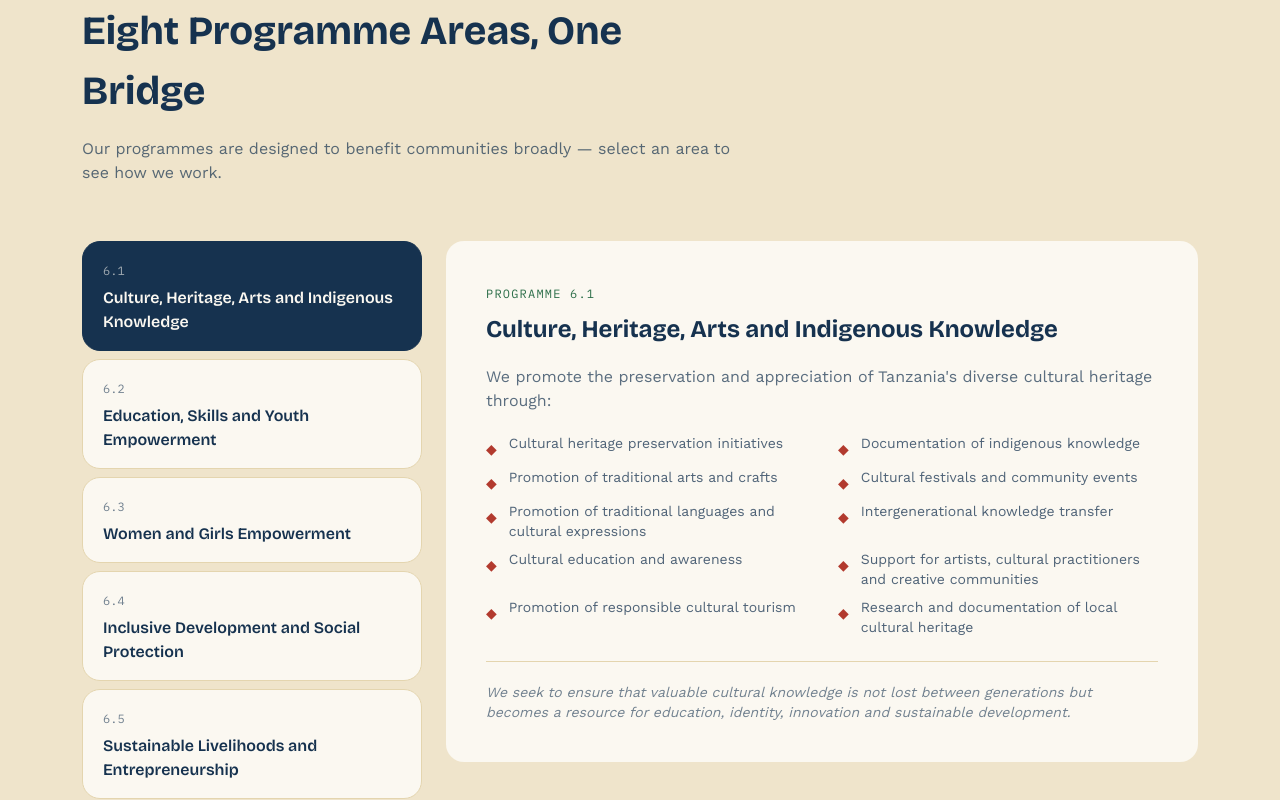
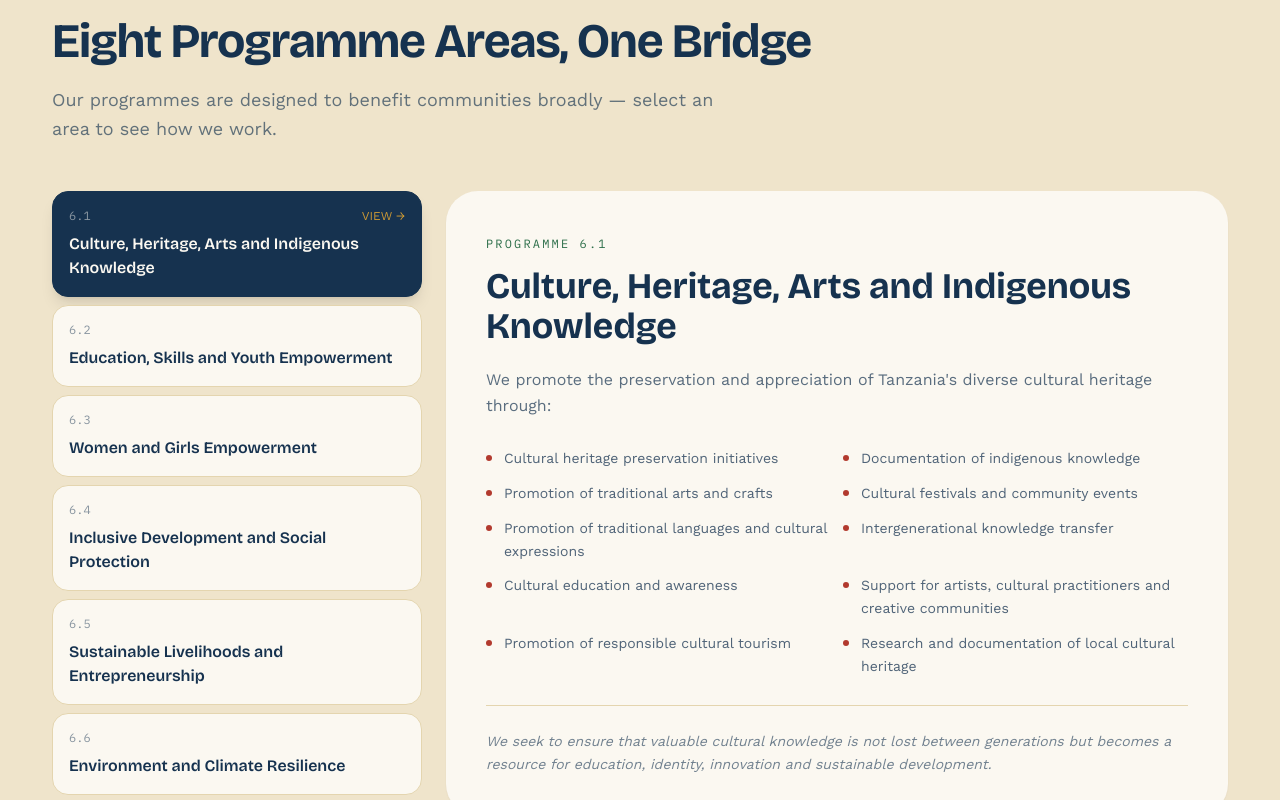
Before and after one commit to WilsonUrassa/darajalautamaduni, a Next.js app: page / in a window 1280 px wide. Shown: the part 5320-6120 px from the top of the page. Built offline with nearby package versions, Linux system fonts and the light colour scheme; no server answers; the database is empty.

Commit message:
Modernize programme areas section while preserving all Daraja content

```diff
--- a/components/Programmes.tsx
+++ b/components/Programmes.tsx
@@ -4,214 +4,46 @@ import { useState } from "react";
 import Reveal from "./Reveal";
 
 const AREAS = [
-  {
-    code: "6.1",
-    title: "Culture, Heritage, Arts and Indigenous Knowledge",
-    intro:
-      "We promote the preservation and appreciation of Tanzania's diverse cultural heritage through:",
-    items: [
-      "Cultural heritage preservation initiatives",
-      "Documentation of indigenous knowledge",
-      "Promotion of traditional arts and crafts",
-      "Cultural festivals and community events",
-      "Promotion of traditional languages and cultural expressions",
-      "Intergenerational knowledge transfer",
-      "Cultural education and awareness",
-      "Support for artists, cultural practitioners and creative communities",
-      "Promotion of responsible cultural tourism",
-      "Research and documentation of local cultural heritage",
-    ],
-    outro:
-      "We seek to ensure that valuable cultural knowledge is not lost between generations but becomes a resource for education, identity, innovation and sustainable development.",
-  },
-  {
-    code: "6.2",
-    title: "Education, Skills and Youth Empowerment",
-    intro:
-      "We believe education and practical skills are essential pathways to dignity, employment and economic independence. Our interventions may include:",
-    items: [
-      "Skills development programmes",
-      "Entrepreneurship education",
-      "Leadership development",
-      "Career guidance and mentorship",
-      "Digital and creative skills",
-      "Vocational and practical training",
-      "Innovation and creativity programmes",
-      "Youth leadership and civic participation",
-      "Cultural education",
-      "Employability and life skills development",
-    ],
-    outro:
-      "Particular attention is given to young people who face barriers to education, employment and meaningful participation in society.",
-  },
-  {
-    code: "6.3",
-    title: "Women and Girls Empowerment",
-    intro:
-      "DARAJA LA UTAMADUNI ORGANIZATION seeks to strengthen the social and economic position of women and girls through:",
-    items: [
-      "Entrepreneurship and business skills",
-      "Vocational and livelihood skills",
-      "Leadership and confidence development",
-      "Financial literacy",
-      "Access to economic opportunities",
-      "Cultural and creative enterprises",
-      "Awareness of rights and social inclusion",
-      "Mentorship and community support",
-    ],
-    outro:
-      "We believe that empowering women contributes directly to stronger families, stronger communities and stronger economies.",
-  },
-  {
-    code: "6.4",
-    title: "Inclusive Development and Social Protection",
-    intro:
-      "We work toward a society in which vulnerable and marginalized people are not left behind. Our programmes may support:",
-    items: [
-      "Children",
-      "Youth",
-      "Women and girls",
-      "Persons with disabilities",
-      "Older persons",
-      "Economically disadvantaged households",
-      "Marginalized communities",
-      "Other groups experiencing social exclusion",
-    ],
-    outro:
-      "Our interventions promote participation, dignity, equal opportunity, access to information, skills development and community inclusion.",
-  },
-  {
-    code: "6.5",
-    title: "Sustainable Livelihoods and Entrepreneurship",
-    intro:
-      "We seek to transform knowledge and skills into sustainable economic opportunities. Our livelihood initiatives may include:",
-    items: [
-      "Entrepreneurship development",
-      "Small and micro-enterprise support",
-      "Skills training",
-      "Business development services",
-      "Creative and cultural enterprises",
-      "Community-based economic initiatives",
-      "Youth employment initiatives",
-      "Women-led enterprises",
-      "Market linkages",
-      "Mentorship and business coaching",
-    ],
-    outro:
-      "Our goal is to help communities move from vulnerability toward self-reliance, productivity and economic resilience.",
-  },
-  {
-    code: "6.6",
-    title: "Environment and Climate Resilience",
-    intro:
-      "Culture and environmental sustainability are closely connected. Indigenous communities possess valuable knowledge concerning natural resources, conservation and adaptation. DARAJA LA UTAMADUNI ORGANIZATION promotes:",
-    items: [
-      "Environmental awareness",
-      "Climate change education",
-      "Community conservation",
-      "Sustainable use of natural resources",
-      "Climate-resilient livelihoods",
-      "Tree planting and restoration initiatives",
-      "Waste management awareness",
-      "Community participation in environmental protection",
-      "Documentation and promotion of indigenous environmental knowledge",
-    ],
-  },
-  {
-    code: "6.7",
-    title: "Human Rights, Gender Equality and Social Justice",
-    intro: "We promote awareness and community action around:",
-    items: [
-      "Human rights",
-      "Gender equality",
-      "Social justice",
-      "Protection of vulnerable groups",
-      "Peace and social cohesion",
-      "Equality and non-discrimination",
-      "Civic participation",
-      "Good governance",
-      "Community accountability",
-    ],
-    outro:
-      "Our approach emphasizes education, dialogue, community participation and constructive partnerships.",
-  },
-  {
-    code: "6.8",
-    title: "Peace, Good Governance and Civic Participation",
-    intro:
-      "DARAJA LA UTAMADUNI ORGANIZATION recognizes culture as an important instrument for promoting peace, tolerance, unity and responsible citizenship. We support initiatives that encourage:",
-    items: [
-      "Peacebuilding",
-      "Community dialogue",
-      "Social cohesion",
-      "Civic awareness",
-      "Responsible citizenship",
-      "Good governance",
-      "Transparency and accountability",
-      "Youth participation",
-      "Community engagement in development processes",
-    ],
-  },
+  { code: "6.1", title: "Culture, Heritage, Arts and Indigenous Knowledge", intro: "We promote the preservation and appreciation of Tanzania's diverse cultural heritage through:", items: ["Cultural heritage preservation initiatives","Documentation of indigenous knowledge","Promotion of traditional arts and crafts","Cultural festivals and community events","Promotion of traditional languages and cultural expressions","Intergenerational knowledge transfer","Cultural education and awareness","Support for artists, cultural practitioners and creative communities","Promotion of responsible cultural tourism","Research and documentation of local cultural heritage"], outro: "We seek to ensure that valuable cultural knowledge is not lost between generations but becomes a resource for education, identity, innovation and sustainable development." },
+  { code: "6.2", title: "Education, Skills and Youth Empowerment", intro: "We believe education and practical skills are essential pathways to dignity, employment and economic independence. Our interventions may include:", items: ["Skills development programmes","Entrepreneurship education","Leadership development","Career guidance and mentorship","Digital and creative skills","Vocational and practical training","Innovation and creativity programmes","Youth leadership and civic participation","Cultural education","Employability and life skills development"], outro: "Particular attention is given to young people who face barriers to education, employment and meaningful participation in society." },
+  { code: "6.3", title: "Women and Girls Empowerment", intro: "DARAJA LA UTAMADUNI ORGANIZATION seeks to strengthen the social and economic position of women and girls through:", items: ["Entrepreneurship and business skills","Vocational and livelihood skills","Leadership and confidence development","Financial literacy","Access to economic opportunities","Cultural and creative enterprises","Awareness of rights and social inclusion","Mentorship and community support"], outro: "We believe that empowering women contributes directly to stronger families, stronger communities and stronger economies." },
+  { code: "6.4", title: "Inclusive Development and Social Protection", intro: "We work toward a society in which vulnerable and marginalized people are not left behind. Our programmes may support:", items: ["Children","Youth","Women and girls","Persons with disabilities","Older persons","Economically disadvantaged households","Marginalized communities","Other groups experiencing social exclusion"], outro: "Our interventions promote participation, dignity, equal opportunity, access to information, skills development and community inclusion." },
+  { code: "6.5", title: "Sustainable Livelihoods and Entrepreneurship", intro: "We seek to transform knowledge and skills into sustainable economic opportunities. Our livelihood initiatives may include:", items: ["Entrepreneurship development","Small and micro-enterprise support","Skills training","Business development services","Creative and cultural enterprises","Community-based economic initiatives","Youth employment initiatives","Women-led enterprises","Market linkages","Mentorship and business coaching"], outro: "Our goal is to help communities move from vulnerability toward self-reliance, productivity and economic resilience." },
+  { code: "6.6", title: "Environment and Climate Resilience", intro: "Culture and environmental sustainability are closely connected. Indigenous communities possess valuable knowledge concerning natural resources, conservation and adaptation. DARAJA LA UTAMADUNI ORGANIZATION promotes:", items: ["Environmental awareness","Climate change education","Community conservation","Sustainable use of natural resources","Climate-resilient livelihoods","Tree planting and restoration initiatives","Waste management awareness","Community participation in environmental protection","Documentation and promotion of indigenous environmental knowledge"] },
+  { code: "6.7", title: "Human Rights, Gender Equality and Social Justice", intro: "We promote awareness and community action around:", items: ["Human rights","Gender equality","Social justice","Protection of vulnerable groups","Peace and social cohesion","Equality and non-discrimination","Civic participation","Good governance","Community accountability"], outro: "Our approach emphasizes education, dialogue, community participation and constructive partnerships." },
+  { code: "6.8", title: "Peace, Good Governance and Civic Participation", intro: "DARAJA LA UTAMADUNI ORGANIZATION recognizes culture as an important instrument for promoting peace, tolerance, unity and responsible citizenship. We support initiatives that encourage:", items: ["Peacebuilding","Community dialogue","Social cohesion","Civic awareness","Responsible citizenship","Good governance","Transparency and accountability","Youth participation","Community engagement in development processes"] },
 ];
 
 export default function Programmes() {
-  const [openIndex, setOpenIndex] = useState<number>(0);
-
+  const [openIndex, setOpenIndex] = useState(0);
+  const current = AREAS[openIndex];
   return (
-    <section id="programmes" className="bg-sand py-24 md:py-28">
-      <div className="max-w-[1180px] mx-auto px-6 md:px-8">
-        <Reveal className="max-w-2xl mb-14">
+    <section id="programmes" className="bg-sand py-24 md:py-32">
+      <div className="mx-auto max-w-[1240px] px-6 md:px-8">
+        <Reveal className="mb-12 max-w-3xl">
           <span className="eyebrow">Our Key Programme Areas</span>
-          <h2 className="font-display font-bold text-[1.9rem] md:text-[2.5rem] mt-4">
-            Eight Programme Areas, One Bridge
-          </h2>
-          <p className="text-ink/70 mt-4">
-            Our programmes are designed to benefit communities broadly &mdash;
-            select an area to see how we work.
-          </p>
+          <h2 className="mt-4 font-display text-4xl font-bold tracking-tight md:text-5xl">Eight Programme Areas, One Bridge</h2>
+          <p className="mt-5 max-w-2xl text-lg leading-relaxed text-ink/65">Our programmes are designed to benefit communities broadly — select an area to see how we work.</p>
         </Reveal>
 
-        <Reveal className="grid grid-cols-1 lg:grid-cols-[340px_1fr] gap-6 items-start">
-          <div className="flex lg:flex-col gap-2 overflow-x-auto pb-2 lg:pb-0">
+        <Reveal className="grid gap-6 lg:grid-cols-[370px_1fr] lg:items-start">
+          <div className="grid gap-2 sm:grid-cols-2 lg:grid-cols-1">
             {AREAS.map((area, i) => (
-              <button
-                key={area.code}
-                onClick={() => setOpenIndex(i)}
-                className={`text-left shrink-0 lg:shrink w-full rounded-xl2 px-5 py-4 transition-colors border ${
-                  openIndex === i
-                    ? "bg-ink text-paper border-ink"
-                    : "bg-paper text-ink border-sanddeep hover:border-forest"
-                }`}
-              >
-                <span className="font-mono text-xs opacity-60">{area.code}</span>
-                <p className="font-display font-semibold text-sm md:text-base mt-1 whitespace-normal">
-                  {area.title}
-                </p>
+              <button key={area.code} onClick={() => setOpenIndex(i)} className={`group rounded-2xl border p-4 text-left transition-all ${openIndex === i ? "border-ink bg-ink text-paper shadow-lg" : "border-sanddeep bg-paper text-ink hover:-translate-y-0.5 hover:border-forest hover:shadow-md"}`}>
+                <div className="flex items-center justify-between gap-3"><span className="font-mono text-xs opacity-50">{area.code}</span><span className={`text-xs ${openIndex === i ? "text-gold" : "text-forest opacity-0 group-hover:opacity-100"}`}>VIEW →</span></div>
+                <p className="mt-2 font-display text-sm font-semibold leading-snug md:text-base">{area.title}</p>
               </button>
             ))}
           </div>
 
-          <div className="bg-paper rounded-xl2 p-8 md:p-10 min-h-[420px]">
-            <span className="font-mono text-xs text-forest uppercase tracking-widest">
-              Programme {AREAS[openIndex].code}
-            </span>
-            <h3 className="font-display font-bold text-2xl mt-2 mb-5">
-              {AREAS[openIndex].title}
-            </h3>
-            <p className="text-ink/70 mb-5">{AREAS[openIndex].intro}</p>
-            <ul className="grid grid-cols-1 sm:grid-cols-2 gap-x-8 gap-y-2 mb-6">
-              {AREAS[openIndex].items.map((item) => (
-                <li key={item} className="flex gap-3 text-ink/75 text-sm">
-                  <span className="text-clay mt-1.5 shrink-0">&#9670;</span>
-                  <span>{item}</span>
-                </li>
-              ))}
+          <div className="sticky top-24 rounded-[2rem] bg-paper p-7 shadow-sm md:p-10">
+            <span className="font-mono text-xs uppercase tracking-[0.18em] text-forest">Programme {current.code}</span>
+            <h3 className="mt-3 font-display text-3xl font-bold leading-tight md:text-4xl">{current.title}</h3>
+            <p className="mt-5 leading-relaxed text-ink/70">{current.intro}</p>
+            <ul className="mt-7 grid gap-3 sm:grid-cols-2">
+              {current.items.map((item) => <li key={item} className="flex gap-3 text-sm leading-relaxed text-ink/75"><span className="mt-2 h-1.5 w-1.5 shrink-0 rounded-full bg-clay" />{item}</li>)}
             </ul>
-            {AREAS[openIndex].outro && (
-              <p className="text-ink/60 text-sm italic border-t border-sanddeep pt-5">
-                {AREAS[openIndex].outro}
-              </p>
-            )}
+            {current.outro && <p className="mt-7 border-t border-sanddeep pt-6 text-sm italic leading-relaxed text-ink/60">{current.outro}</p>}
           </div>
         </Reveal>
       </div>
```
